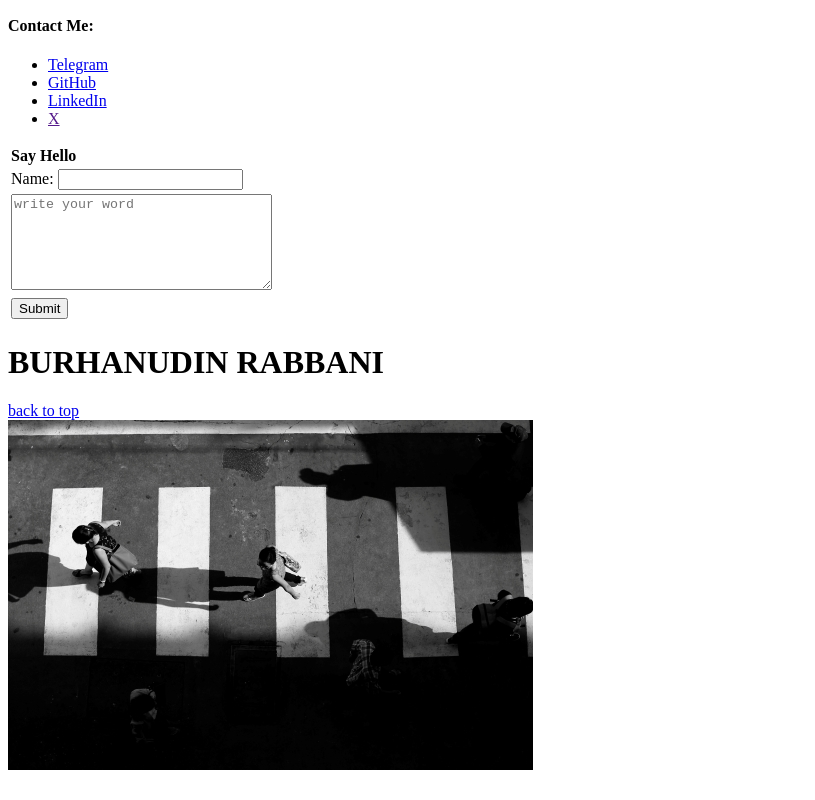
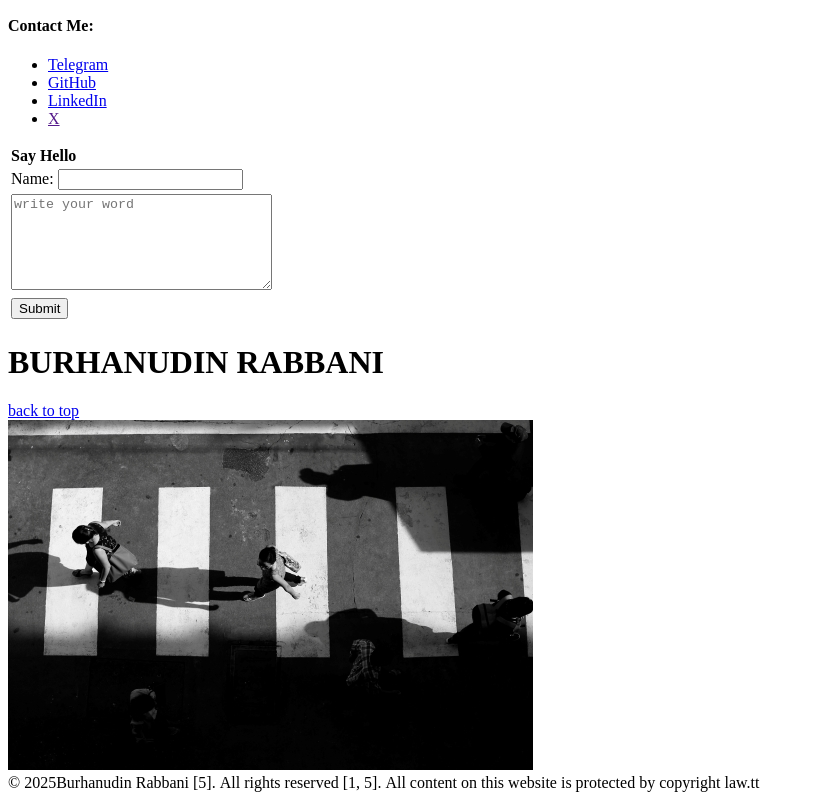
Before and after one commit to burhanudinrabbani666/brabbani.com, a plain HTML site: page also-me/also-me.html in a window 1280 px wide. Shown: the part 952-1752 px from the top of the page, without its empty margins (0-815 px from the left). Drawn offline with Linux system fonts and the light colour scheme.

Commit message:
adding copyright

```diff
--- a/also-me/also-me.html
+++ b/also-me/also-me.html
@@ -122,6 +122,10 @@
       <div class="footer-image">
         <img src="/images/footerjpg.jpg" alt="footer" class="photo-footer" />
       </div>
+      <div class="copyright">
+        © 2025Burhanudin Rabbani [5]. All rights reserved [1, 5]. All content on
+        this website is protected by copyright law.tt
+      </div>
     </footer>
   </body>
 </html>
```
Also changed, not shown: index.html (+4 -0 lines), project/project-detail.html (+4 -0 lines), project/project-list.html (+4 -0 lines).
